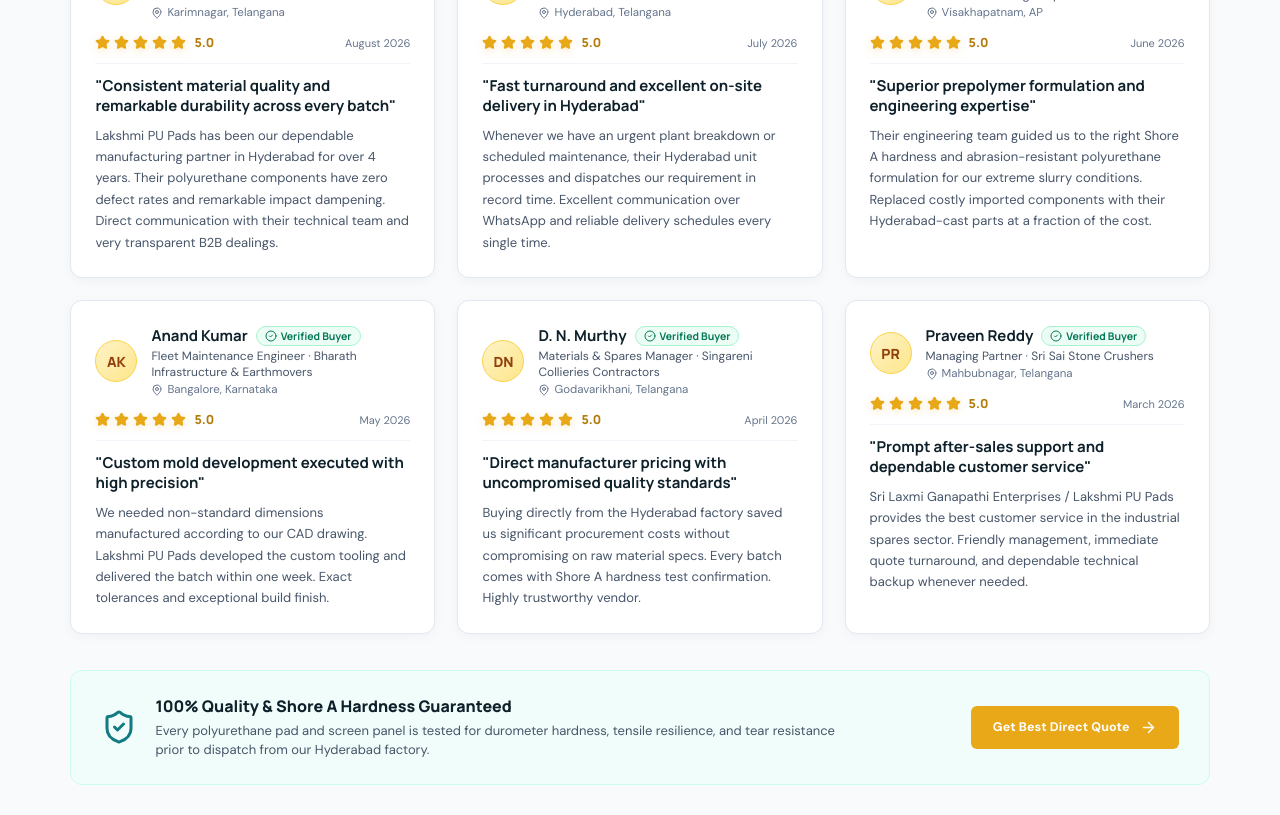
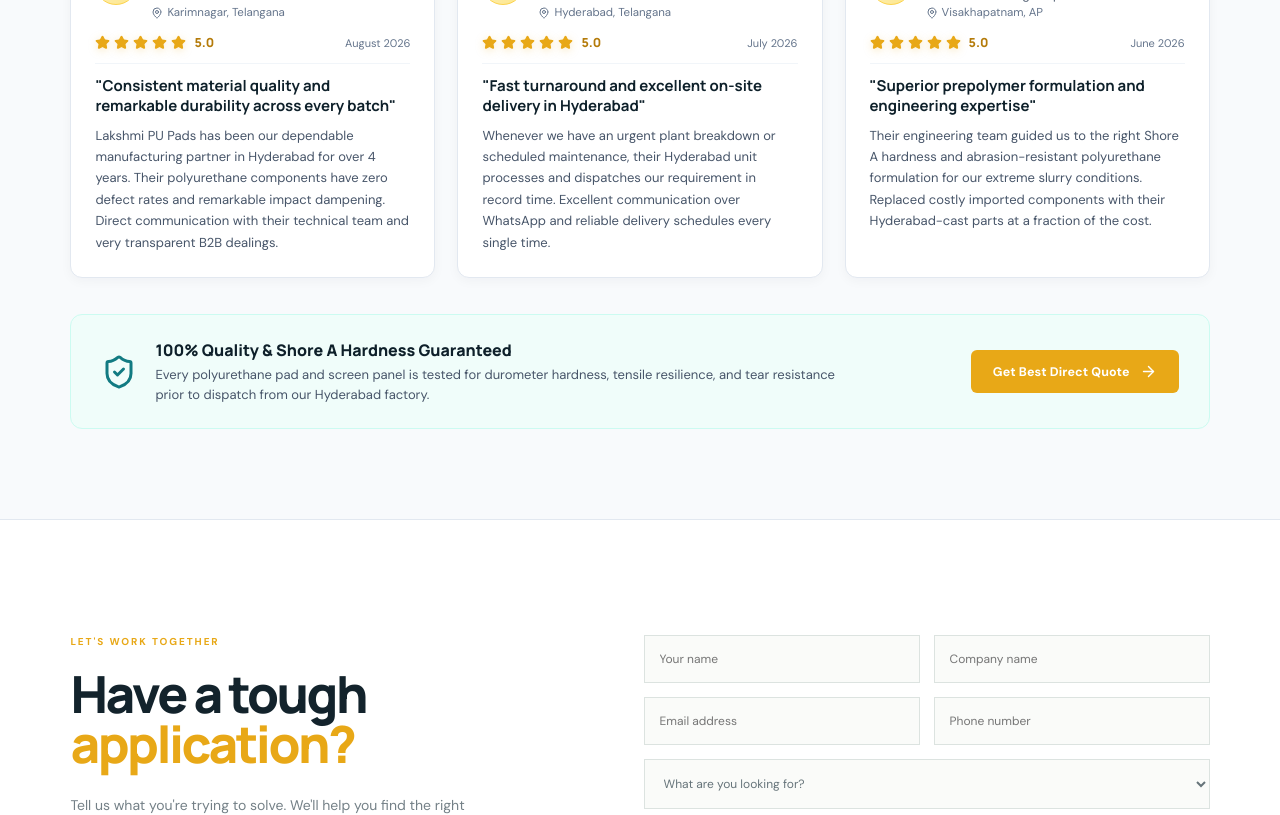
Before and after one commit to bharath7981/Company_website, a React (Vite) app: page / in a window 1280 px wide. Shown: the part 3493-4308 px from the top of the page. Built offline with nearby package versions, Linux system fonts and the light colour scheme.

Commit message:
feat: show only a single row of 3 reviews in the company ratings section

```diff
--- a/src/main.jsx
+++ b/src/main.jsx
@@ -396,6 +396,8 @@
     ? companyReviews
     : companyReviews.filter(r => r.aspect === activeFilter);
 
+  const visibleReviews = filteredReviews.slice(0, 3);
+
   return (
     <section id="ratings" className="company-ratings-section">
       <div className="section-head compact" style={{ marginBottom: "40px" }}>
@@ -528,9 +530,9 @@
         </div>
       </div>
 
-      {/* Review Cards Grid */}
+      {/* Review Cards Grid - Single Row */}
       <div className="reviews-cards-grid">
-        {filteredReviews.map(r => (
+        {visibleReviews.map(r => (
           <article className="review-card" key={r.id}>
             <div className="review-card-header">
               <div className="reviewer-avatar">
```
